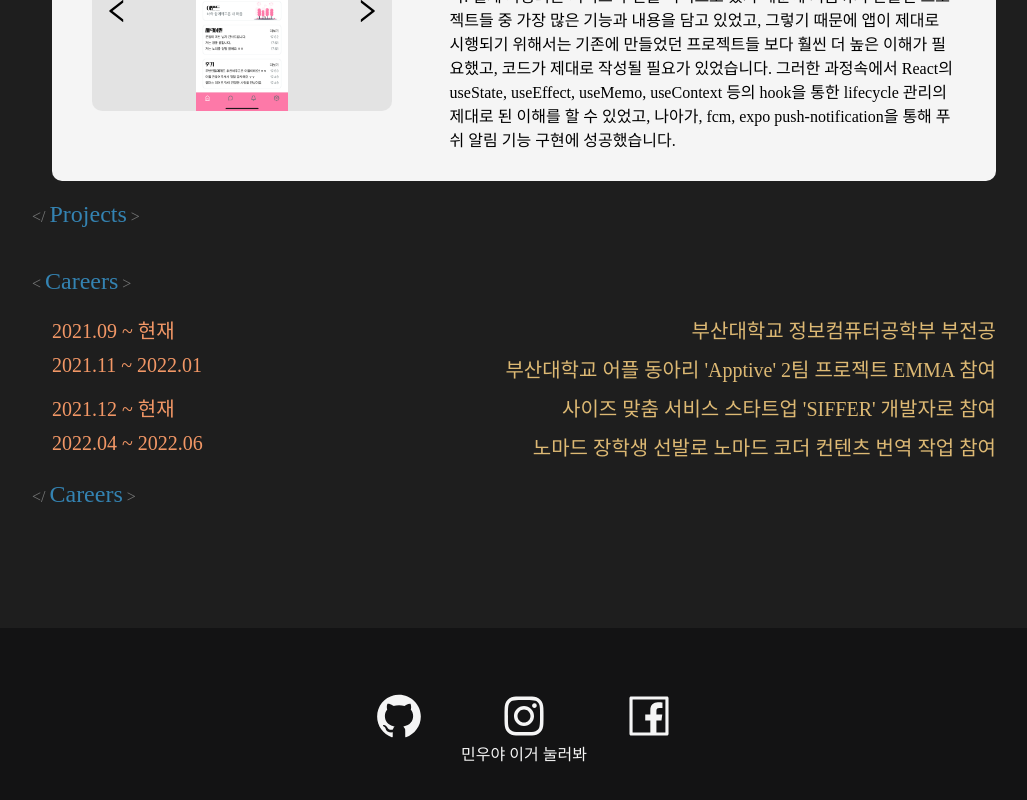
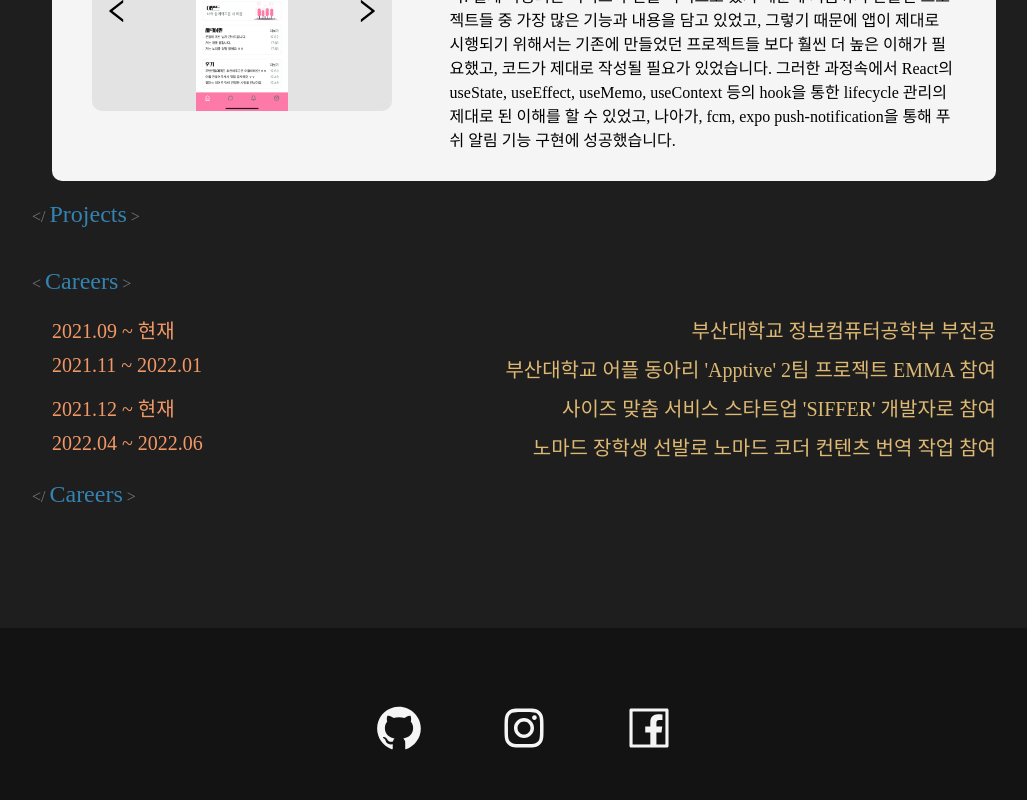
Before and after one commit to on-stu/minsu-info, a React (Create React App) app: page / in a window 1280 px wide. Shown: the part 4477-5277 px from the top of the page, without its empty margins (116-1143 px from the left). Built offline with nearby package versions, Linux system fonts and the light colour scheme; a web font is replaced by a local one.

Commit message:
remove link
Author:    on-stu <minsu0523@naver.com>

```diff
--- a/src/components/Footer.js
+++ b/src/components/Footer.js
@@ -48,9 +48,6 @@ const Footer = () => {
           }
         />
       </div>
-      <a href="https://pusan.zoom.us/j/92148569948?pwd=cHdQekw2Ui81Q0F6eXBVenVSODk4dz09">
-        민우야 이거 눌러봐
-      </a>
     </Container>
   );
 };
```
